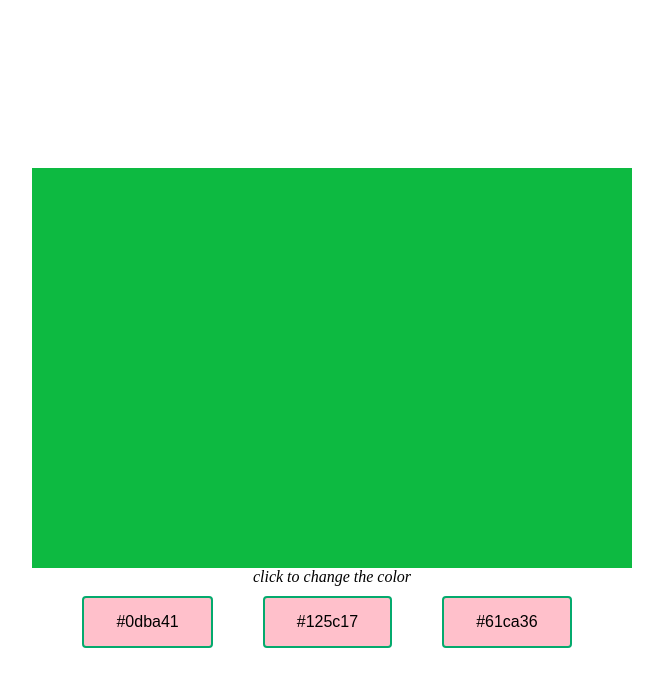
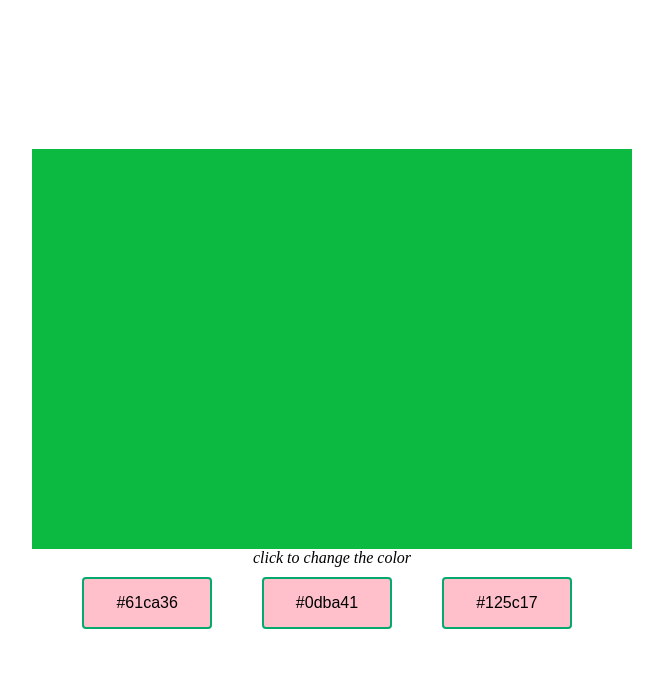
Before and after one commit to theayushr/guess-color, a React (Vite) app: page / in a window 1280 px wide. Shown: the top 686 px of the page, without its empty margins (316-979 px from the left). Built offline with nearby package versions, Linux system fonts and the light colour scheme.

Commit message:
randomize colors

```diff
--- a/src/App.jsx
+++ b/src/App.jsx
@@ -1,11 +1,13 @@
-import { useState, useEffect } from "react";
+import { useState } from "react";
 import Button from "./Button";
 import "./App.css";
 
 const HEX_BASE = 16;
 const MAX_HEX = 255;
 
-const RIGHT = "right-guess", WRONG = "wrong-guess", NOT_RESPONDED = "not-responded";
+const RIGHT = "right-guess",
+  WRONG = "wrong-guess",
+  NOT_RESPONDED = "not-responded";
 
 /**
  * generates three random decimal numbers less than MAX_HEX, and then get's converted to the HEX decimal to represent a color
@@ -28,34 +30,47 @@ function convertDecToHex(dec) {
   return `${first}${last}`;
 }
 
+// Fisher-Yates Shuffle
+function shuffleArray(array) {
+  for (let i = array.length - 1; i > 0; i--) {
+    const j = Math.floor(Math.random() * (i + 1));
+    [array[i], array[j]] = [array[j], array[i]];
+  }
+  return array;
+}
+
 export default function App() {
   const [color, setColor] = useState(generateBackgroundColor());
   const [answerStatus, setAnswerStatus] = useState(NOT_RESPONDED);
+  const [btnColors, setBtnColors] = useState(
+    shuffleArray([color, generateBackgroundColor(), generateBackgroundColor()])
+  );
+
   function handleColor() {
-    setColor(generateBackgroundColor());
+    const newColor = generateBackgroundColor();
+    setColor(newColor);
+    setBtnColors(shuffleArray([newColor, generateBackgroundColor(), generateBackgroundColor()]));
+    setAnswerStatus(NOT_RESPONDED);
   }
 
-  function handleButtonClick({guessedColor}) {
+  function handleButtonClick({ guessedColor }) {
     if (guessedColor === color) {
       setAnswerStatus(RIGHT);
-      console.log("Right color guessed");
     } else {
       setAnswerStatus(WRONG);
-      console.log("Wrong color guessed");
     }
   }
-
-  let colors = [color, generateBackgroundColor(), generateBackgroundColor()].sort(() => 0.5 - Math.random());
 
   return (
     <>
       <div id="guess-color" style={{ backgroundColor: color }} onClick={handleColor}></div>
       <i>click to change the color</i>
       <div id="guess-buttons">
-        <Button colorName={colors[0]} handleClick={handleButtonClick}></Button>
-        <Button colorName={colors[1]} handleClick={handleButtonClick}></Button>
-        <Button colorName={colors[2]} handleClick={handleButtonClick}></Button>
+        <Button colorName={btnColors[0]} handleClick={handleButtonClick}></Button>
+        <Button colorName={btnColors[1]} handleClick={handleButtonClick}></Button>
+        <Button colorName={btnColors[2]} handleClick={handleButtonClick}></Button>
       </div>
+      <h3 id="result">{answerStatus === RIGHT ? "Right Answer" : answerStatus === WRONG ? "Wrong Answer" : ""} </h3>
     </>
   );
 }
```
